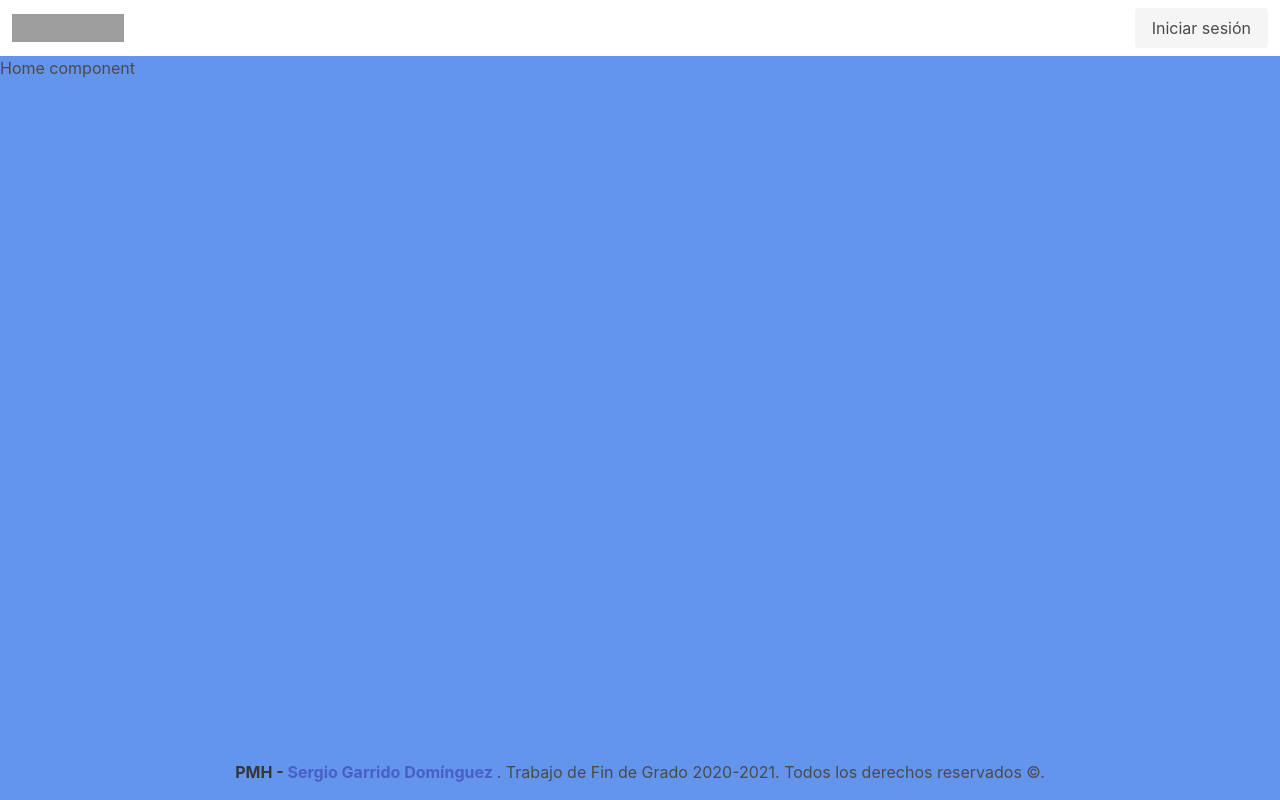
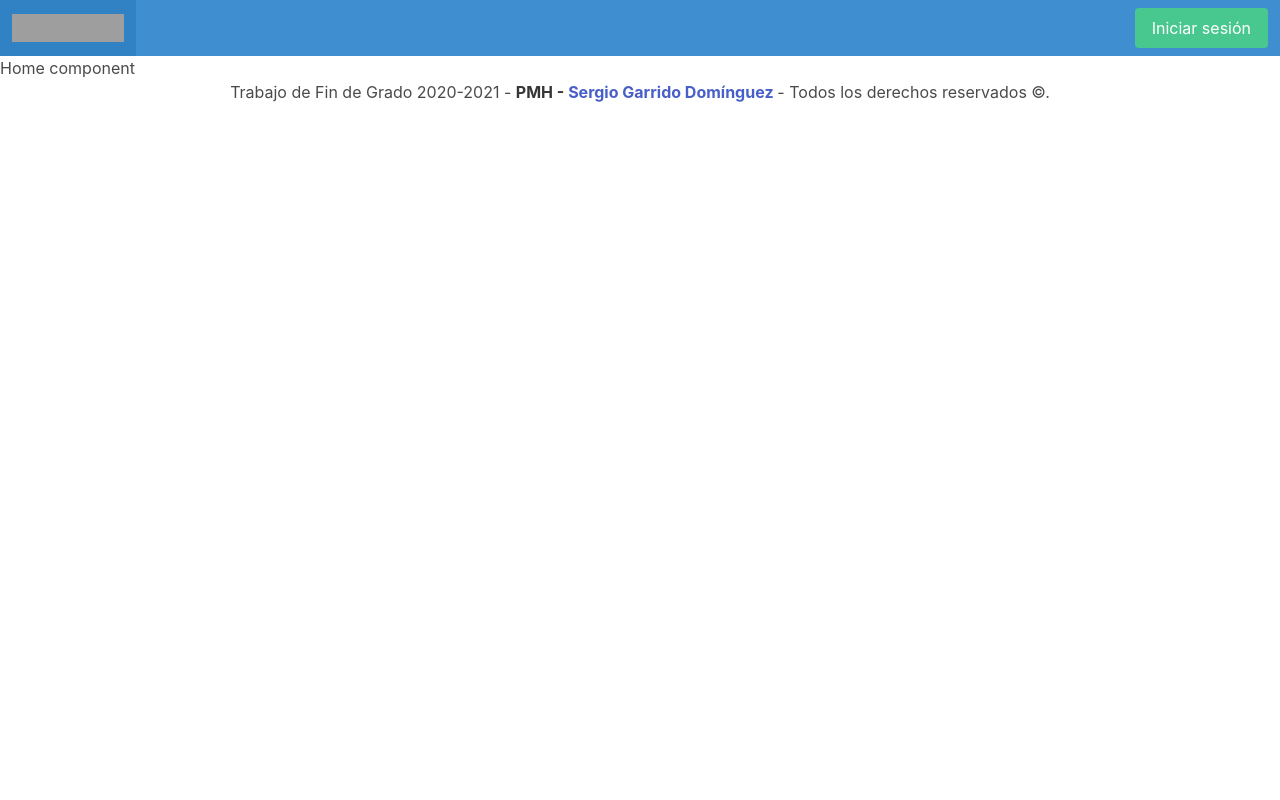
Before and after one commit to iSergio97/TFGFrontend, a Vue app: page / in a window 1280 px wide. Built offline with nearby package versions, Linux system fonts and the light colour scheme; grey boxes are pictures that could not be loaded.

Commit message:
[E] - Multicomponents
Se ha añadido una mejora del sistema que arregla el componente navbar para los móviles.

```diff
--- a/public/index.html
+++ b/public/index.html
@@ -1,5 +1,5 @@
 <!DOCTYPE html>
-<html lang="en" style="background-color: cornflowerblue">
+<html lang="en">
   <head>
     <meta charset="utf-8">
     <meta http-equiv="X-UA-Compatible" content="IE=edge">
@@ -12,13 +12,39 @@
       <strong>We're sorry but <%= htmlWebpackPlugin.options.title %> doesn't work properly without JavaScript enabled. Please enable it to continue.</strong>
     </noscript>
     <div id="app"></div>
+    <script>
+      document.addEventListener('DOMContentLoaded', () => {
+
+        // Get all "navbar-burger" elements
+        const $navbarBurgers = Array.prototype.slice.call(document.querySelectorAll('.navbar-burger'), 0);
+
+        // Check if there are any navbar burgers
+        if ($navbarBurgers.length > 0) {
+
+          // Add a click event on each of them
+          $navbarBurgers.forEach( el => {
+            el.addEventListener('click', () => {
+
+              // Get the target from the "data-target" attribute
+              const target = el.dataset.target;
+              const $target = document.getElementById(target);
+
+              // Toggle the "is-active" class on both the "navbar-burger" and the "navbar-menu"
+              el.classList.toggle('is-active');
+              $target.classList.toggle('is-active');
+
+            });
+          });
+        }
+
+      });
+    </script>
     <!-- built files will be auto injected -->
-    <footer style="background-color: cornflowerblue; bottom: 0; width: 100%; height: 2.5rem; position: absolute;">
+    <footer>
         <div class="content has-text-centered">
             <p>
-                <strong> PMH - <a href="https://github.com/iSergio97" target="_blank"> Sergio Garrido Domínguez </a> </strong>
-                . Trabajo de Fin de Grado 2020-2021.
-                Todos los derechos reservados &copy;.
+                Trabajo de Fin de Grado 2020-2021  - <strong> PMH - <a href="https://github.com/iSergio97" target="_blank"> Sergio Garrido Domínguez </a> </strong>
+                - Todos los derechos reservados &copy;.
             </p>
         </div>
     </footer>
--- a/src/App.vue
+++ b/src/App.vue
@@ -1,58 +1,63 @@
 <template>
-  <nav class="navbar" role="navigation" aria-label="main navigation">
+  <nav class="navbar is-info" role="navigation" aria-label="main navigation">
     <div class="navbar-brand">
-      <router-link to="/" class="navbar-item"
-                   @click="closeHamburgerMenu">
+      <a class="navbar-item" href="https://bulma.io">
         <img src="https://bulma.io/images/bulma-logo.png" width="112" height="28">
-      </router-link>
+      </a>
 
-      <a role="button" class="navbar-burger burger" aria-label="menu"
-         data-target="navbarBasicExample"
-         :class="{ 'is-active': isHamburgerOpen }"
-         @click="openHamburgerMenu">
+      <a role="button" class="navbar-burger" aria-label="menu" aria-expanded="false"
+         data-target="navbarBasicExample">
         <span aria-hidden="true"></span>
         <span aria-hidden="true"></span>
         <span aria-hidden="true"></span>
       </a>
     </div>
 
-    <div id="navbarBasicExample" class="navbar-menu"
-         :class="{ 'is-active': isHamburgerOpen }">
-      <div class="navbar-start" v-if="session !== undefined">
-        <router-link to="" class="navbar-item">
-          Ver qué hacer
-        </router-link>
+    <div id="navbarBasicExample" class="navbar-menu" v-if="session">
+      <div class="navbar-start">
 
-        <div class="navbar-item has-dropdown"
-             :class="{ 'is-active': isHamburgerOpen }"
-             @click="openHamburgerMenu"
-             v-if="session !== undefined">
+        <a class="navbar-item">
+          {{profileLang[lang]}}
+        </a>
+
+        <div class="navbar-item has-dropdown is-hoverable">
           <a class="navbar-link">
-            {{ habitanteLang[lang] }}
+            {{habitanteLang[lang]}}
           </a>
 
           <div class="navbar-dropdown">
-            <router-link to="/operations" class="navbar-item" @click="closeHamburgerMenu">
+            <a class="navbar-item">
+              {{requestLang[lang]}}
+            </a>
+            <a class="navbar-item">
               {{ operationsLang[lang] }}
-            </router-link>
-            <router-link to="/requests" class="navbar-item" @click="closeHamburgerMenu">
-              {{ requestLang[lang] }}
-            </router-link>
+            </a>
             <hr class="navbar-divider">
-            <router-link to="/profile" class="navbar-item" @click="closeHamburgerMenu">
-              {{ profileLang[lang] }}
-            </router-link>
+            <a class="navbar-item">
+              {{reportLang[lang]}}
+            </a>
           </div>
         </div>
       </div>
 
-      <div class="navbar-end" v-if="session === undefined">
+      <div class="navbar-end">
         <div class="navbar-item">
-          <div class="buttons" :class="{ 'is-active': isHamburgerOpen }"
-               @click="closeHamburgerMenu">
-            <router-link to="/login" class="button is-light">
+          <div class="buttons">
+            <button class="button is-primary" @click="logout">
+              <strong>{{logoutLang[lang]}}</strong>
+            </button>
+          </div>
+        </div>
+      </div>
+    </div>
+    <div id="navbarBasicExample" class="navbar-menu" v-else>
+
+      <div class="navbar-end">
+        <div class="navbar-item">
+          <div class="buttons">
+            <a class="button is-success">
               {{ loginLang[lang] }}
-            </router-link>
+            </a>
           </div>
         </div>
       </div>
@@ -69,35 +74,31 @@ export default {
   name: 'App',
   setup() {
     const session = Cookie.get('JSESSIONID');
-    console.log(session);
     const lang = (Cookie.get('lang') !== undefined && Cookie.get('lang') < 2) ? Cookie.get('lang') : 0;
     const loginLang = ref(['Iniciar sesión', 'Login']);
+    const logoutLang = ref(['Cerrar sesión', 'Logout']);
     const homeLang = ref(['Inicio', 'Home']);
     const habitanteLang = ref(['Opciones de habitante', 'Habitant options']);
     const operationsLang = ref(['Operaciones', 'Operations']);
     const requestLang = ref(['Solicitudes', 'Requests']);
     const profileLang = ref(['Perfil', 'Profile']);
-    const isHamburgerOpen = ref(false);
-    const openHamburgerMenu = () => {
-      isHamburgerOpen.value = !isHamburgerOpen.value;
-    };
-    const closeHamburgerMenu = () => {
-      if (isHamburgerOpen.value === true) {
-        isHamburgerOpen.value = !isHamburgerOpen.value;
-      }
+    const reportLang = ref(['Reportar un problema', 'Report an issue']);
+    const logout = () => {
+      Cookie.remove('JSESSIONID');
+      window.location.reload();
     };
     return {
       loginLang,
+      logoutLang,
       lang,
       homeLang,
       habitanteLang,
       operationsLang,
       requestLang,
       profileLang,
-      isHamburgerOpen,
       session,
-      openHamburgerMenu,
-      closeHamburgerMenu,
+      reportLang,
+      logout,
     };
   },
 };
```
